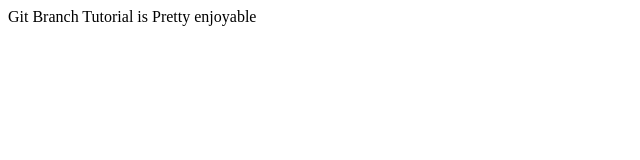
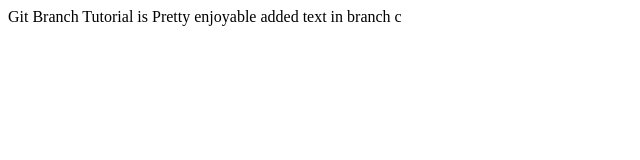
Before and after one commit to ehsan-jafari/test, a plain HTML site: page test.html in a window 1280 px wide. Shown: the whole page, without its empty margins (0-640 px from the left). Drawn offline with Linux system fonts and the light colour scheme.

Commit message:
added some text by feature-c branch

```diff
--- a/test.html
+++ b/test.html
@@ -7,5 +7,6 @@
   </head>
   <body>
     Git Branch Tutorial is Pretty enjoyable
+    added text in branch c
   </body>
 </html>
```
